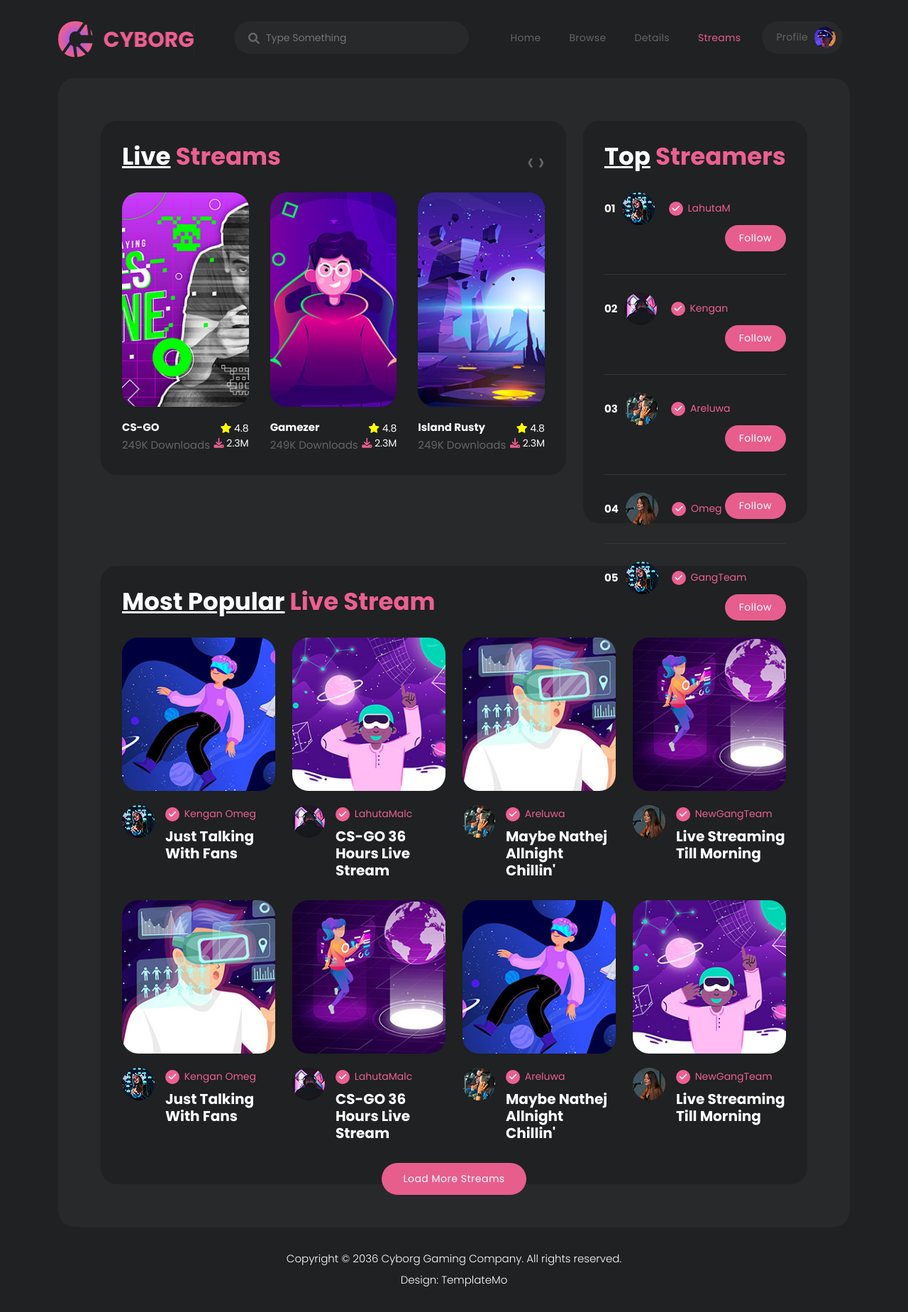
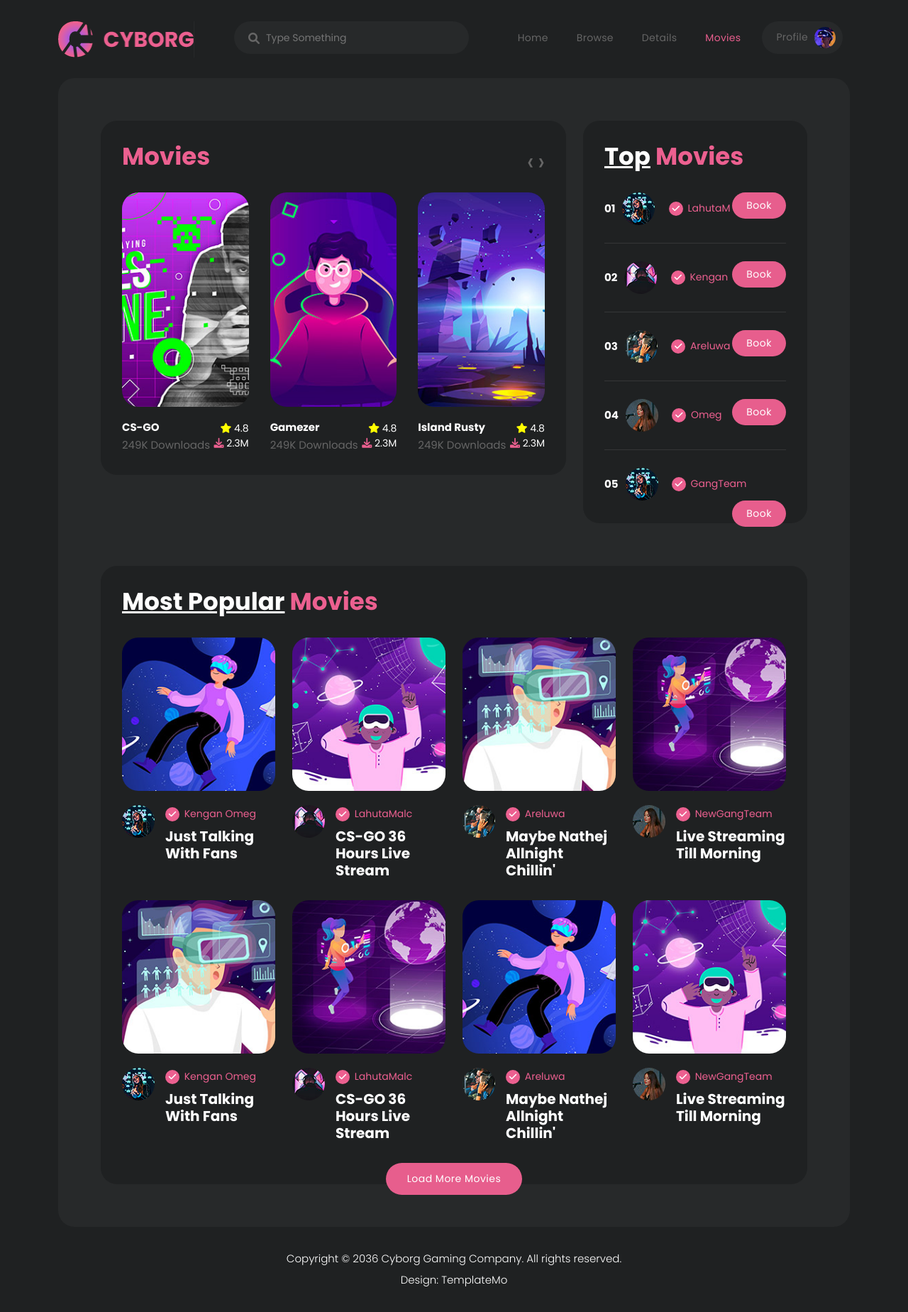
Before and after one commit to mezonafe3/SA-1project, a PHP site: page /streams.html in a window 1280 px wide. Shown: the whole page at 71% size. Run offline with PHP 8.4, Linux system fonts and the light colour scheme.

Commit message:
text edit

```diff
--- a/assets/css/index.css
+++ b/assets/css/index.css
@@ -42,7 +42,7 @@
   {
     .col-lg-3,
   .col-lg-6 {
-margin-left: -10%;
+margin-left: -10.5%;
 
   }
 
--- a/streams.html
+++ b/streams.html
@@ -68,7 +68,7 @@ https://templatemo.com/tm-579-cyborg-gaming
                         <li><a href="index.html">Home</a></li>
                         <li><a href="browse.html">Browse</a></li>
                         <li><a href="details.html">Details</a></li>
-                        <li><a href="streams.html" class="active">Streams</a></li>
+                        <li><a href="streams.html" class="active">Movies</a></li>
                         <li><a href="profile.html">Profile <img src="assets/images/profile-header.jpg" alt=""></a></li>
                     </ul>
                     <a class='menu-trigger'>
@@ -92,7 +92,7 @@ https://templatemo.com/tm-579-cyborg-gaming
             <div class="col-lg-8">
               <div class="featured-games header-text">
                 <div class="heading-section">
-                  <h4><em>Live</em> Streams</h4>
+                  <h4><em></em> Movies</h4>
                 </div>
                 <div class="owl-features owl-carousel">
                   <div class="item">
@@ -179,7 +179,7 @@ https://templatemo.com/tm-579-cyborg-gaming
             <div class="col-lg-4">
               <div class="top-streamers">
                 <div class="heading-section">
-                  <h4><em>Top</em> Streamers</h4>
+                  <h4><em>Top</em> Movies</h4>
                 </div>
                 <ul>
                   <li>
@@ -187,7 +187,7 @@ https://templatemo.com/tm-579-cyborg-gaming
                     <img src="assets/images/avatar-01.jpg" alt="" style="max-width: 46px; border-radius: 50%; margin-right: 15px;">
                     <h6><i class="fa fa-check"></i> LahutaM</h6>
                     <div class="main-button">
-                      <a href="#">Follow</a>
+                      <a href="#">Book</a>
                     </div>
                   </li>
                   <li>
@@ -195,7 +195,7 @@ https://templatemo.com/tm-579-cyborg-gaming
                     <img src="assets/images/avatar-02.jpg" alt="" style="max-width: 46px; border-radius: 50%; margin-right: 15px;">
                     <h6><i class="fa fa-check"></i> Kengan</h6>
                     <div class="main-button">
-                      <a href="#">Follow</a>
+                      <a href="#">Book</a>
                     </div>
                   </li>
                   <li>
@@ -203,7 +203,7 @@ https://templatemo.com/tm-579-cyborg-gaming
                     <img src="assets/images/avatar-03.jpg" alt="" style="max-width: 46px; border-radius: 50%; margin-right: 15px;">
                     <h6><i class="fa fa-check"></i> Areluwa</h6>
                     <div class="main-button">
-                      <a href="#">Follow</a>
+                      <a href="#">Book</a>
                     </div>
                   </li>
                   <li>
@@ -211,7 +211,7 @@ https://templatemo.com/tm-579-cyborg-gaming
                     <img src="assets/images/avatar-04.jpg" alt="" style="max-width: 46px; border-radius: 50%; margin-right: 15px;">
                     <h6><i class="fa fa-check"></i> Omeg</h6>
                     <div class="main-button">
-                      <a href="#">Follow</a>
+                      <a href="#">Book</a>
                     </div>
                   </li>
                   <li>
@@ -219,7 +219,7 @@ https://templatemo.com/tm-579-cyborg-gaming
                     <img src="assets/images/avatar-01.jpg" alt="" style="max-width: 46px; border-radius: 50%; margin-right: 15px;">
                     <h6><i class="fa fa-check"></i> GangTeam</h6>
                     <div class="main-button">
-                      <a href="#">Follow</a>
+                      <a href="#">Book</a>
                     </div>
                   </li>
                 </ul>
@@ -232,7 +232,7 @@ https://templatemo.com/tm-579-cyborg-gaming
           <div class="live-stream">
             <div class="col-lg-12">
               <div class="heading-section">
-                <h4><em>Most Popular</em> Live Stream</h4>
+                <h4><em>Most Popular</em> Movies</h4>
               </div>
             </div>
             <div class="row">
@@ -438,7 +438,7 @@ https://templatemo.com/tm-579-cyborg-gaming
               </div>
               <div class="col-lg-12">
                 <div class="main-button">
-                  <a href="streams.html">Load More Streams</a>
+                  <a href="streams.html">Load More Movies</a>
                 </div>
               </div>
             </div>
```
